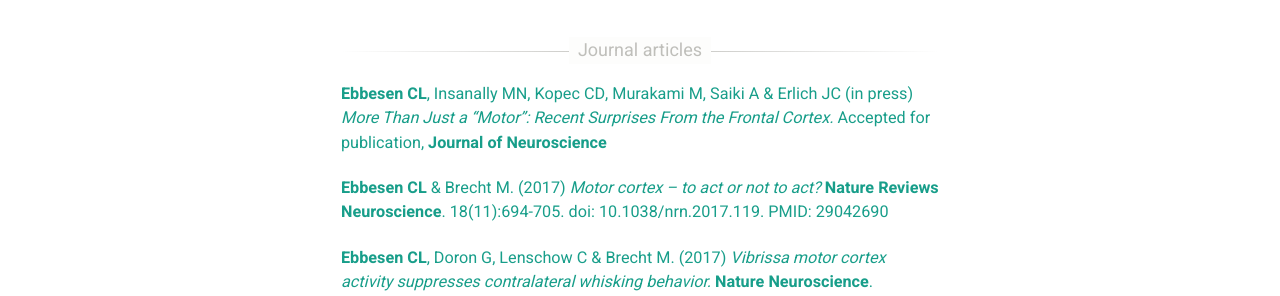
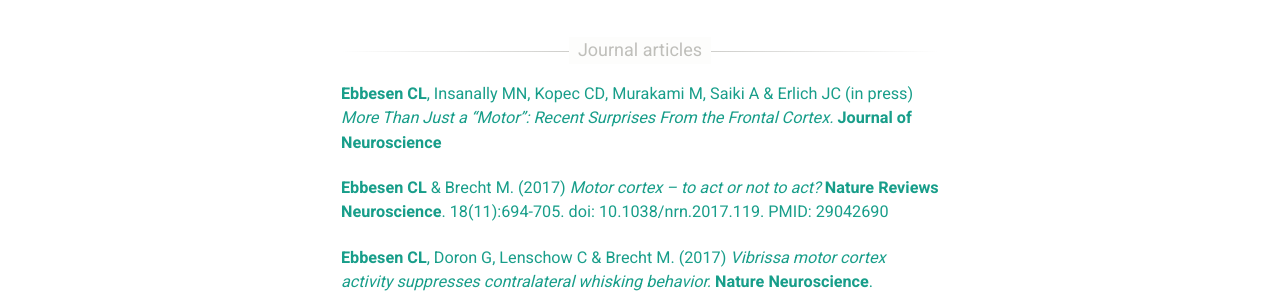
Before and after one commit to chrelli/chrelli.github.io, a Jekyll site: the page built from _pages/publications.md, in a window 1280 px wide. Shown: the part 167-463 px from the top of the page. Built offline with Jekyll 4.4.1, drawn with Linux system fonts in a browser that asks for light colours; nearby versions of some CDN libraries; some web fonts are replaced; a style sheet for code colours, icons or effects is not loaded.

Commit message:
fixed press

```diff
--- a/_pages/publications.md
+++ b/_pages/publications.md
@@ -18,7 +18,7 @@
 
 <hr class="hr-text" data-content="Journal articles">
 
-**Ebbesen CL**, Insanally MN, Kopec CD, Murakami M, Saiki A & Erlich JC (in press) *More Than Just a "Motor": Recent Surprises From the Frontal Cortex.* Accepted for publication, **Journal of Neuroscience**
+**Ebbesen CL**, Insanally MN, Kopec CD, Murakami M, Saiki A & Erlich JC (in press) *More Than Just a "Motor": Recent Surprises From the Frontal Cortex.* **Journal of Neuroscience**
 {: style="font-size: 90%; color: #189e8a;"}
 
 [**Ebbesen CL** & Brecht M. (2017) *Motor cortex – to act or not to act?* **Nature Reviews Neuroscience**. 18(11):694-705. doi: 10.1038/nrn.2017.119. PMID: 29042690](http://dx.doi.org/10.1038/nrn.2017.119)
```
